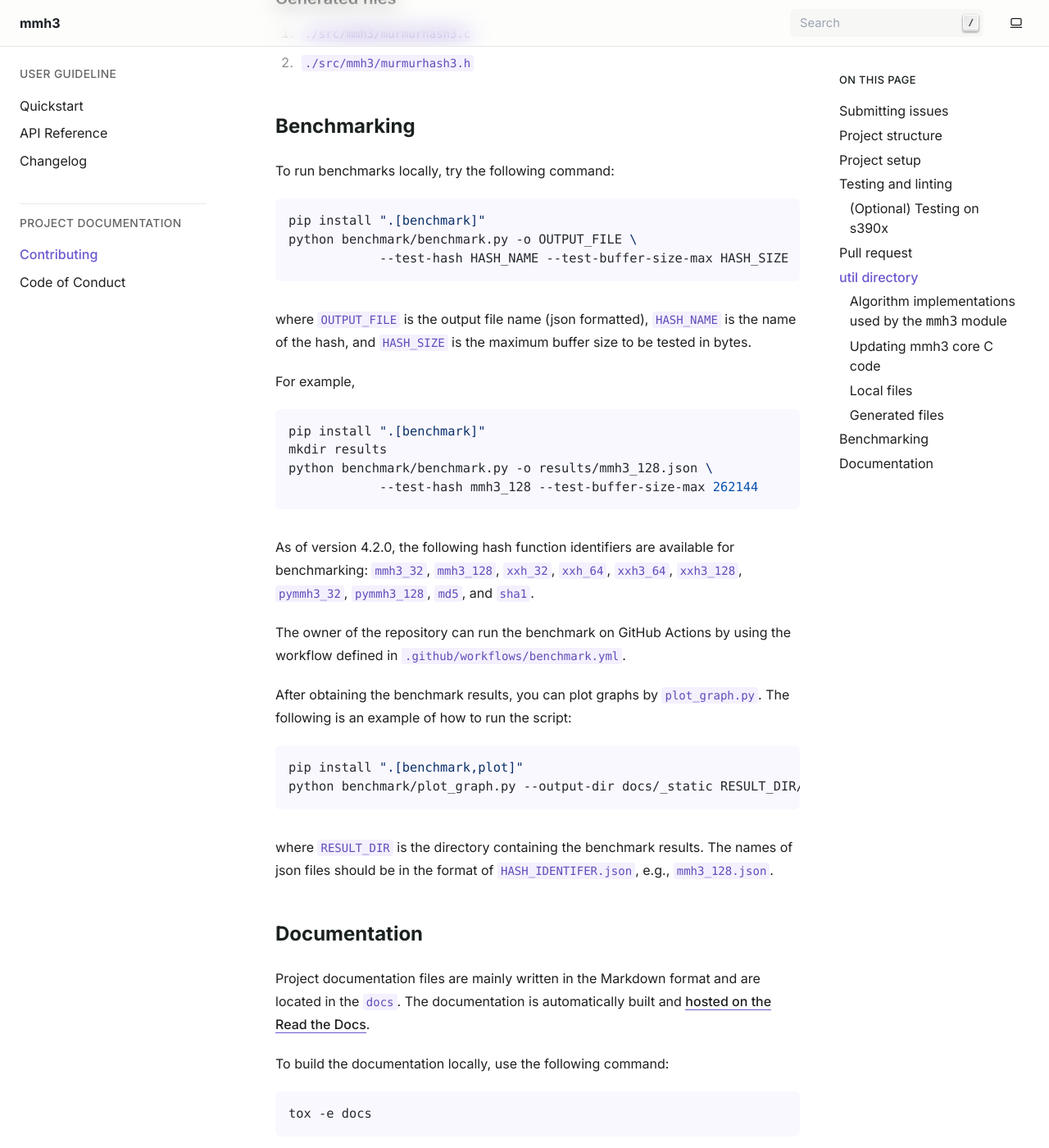
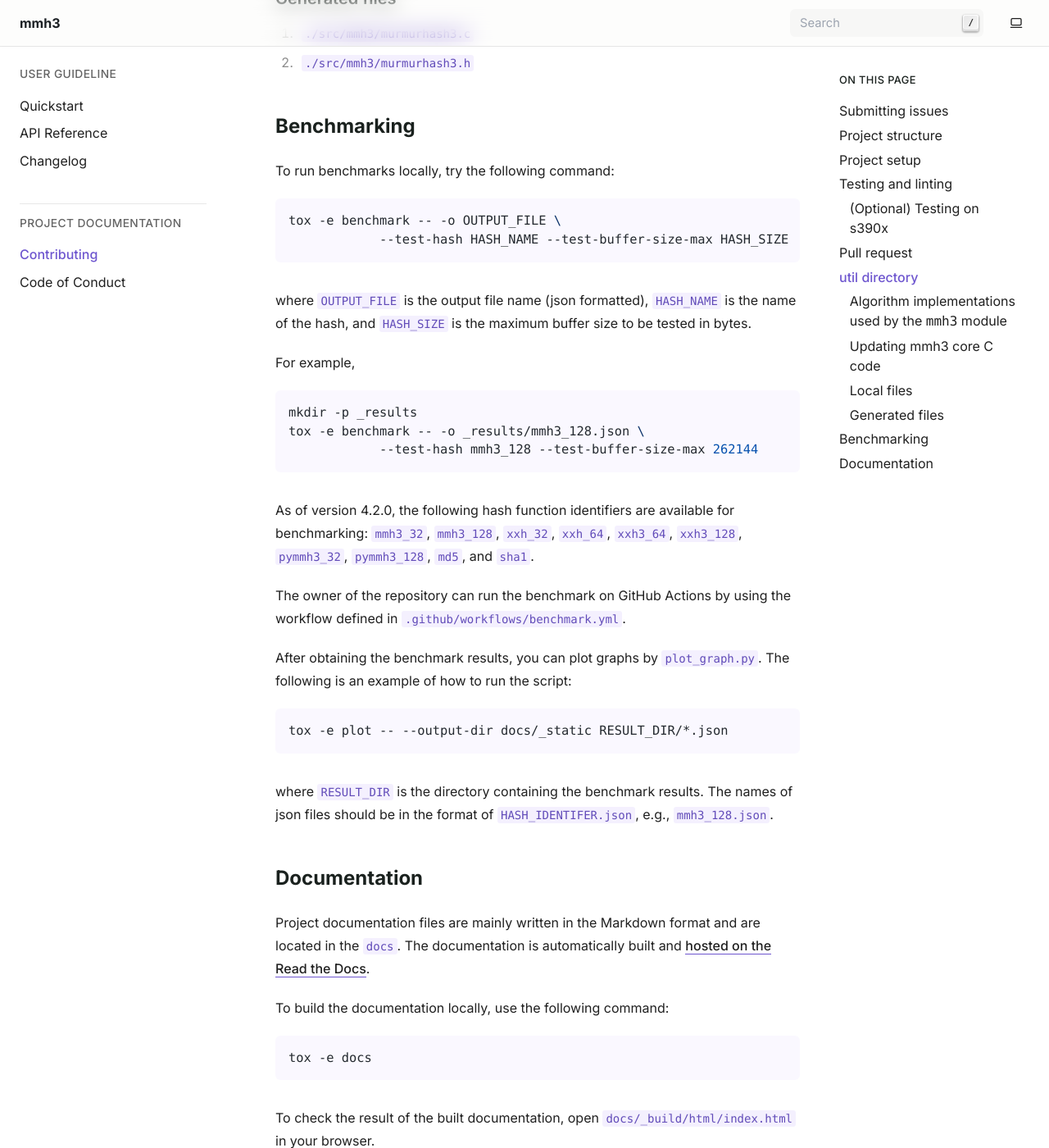
Before and after one commit to hajimes/mmh3, a Sphinx documentation site: the page built from docs/CONTRIBUTING.md, in a window 1280 px wide and 1400 px high, scrolled down 3922 px. Shown: the whole window at 82% size. Built offline with Sphinx 7.4.7, drawn with Linux system fonts in a browser that asks for light colours.

Commit message:
Add tox testenv for benchmark and plot

````diff
--- a/docs/CONTRIBUTING.md
+++ b/docs/CONTRIBUTING.md
@@ -153,8 +153,7 @@ Then, run `tox -e build_cfiles` again to update the `murmurhash3.*` files.
 To run benchmarks locally, try the following command:
 
 ```shell
-pip install ".[benchmark]"
-python benchmark/benchmark.py -o OUTPUT_FILE \
+tox -e benchmark -- -o OUTPUT_FILE \
             --test-hash HASH_NAME --test-buffer-size-max HASH_SIZE
 ```
 
@@ -165,9 +164,8 @@ in bytes.
 For example,
 
 ```shell
-pip install ".[benchmark]"
-mkdir results
-python benchmark/benchmark.py -o results/mmh3_128.json \
+mkdir -p _results
+tox -e benchmark -- -o _results/mmh3_128.json \
             --test-hash mmh3_128 --test-buffer-size-max 262144
 ```
 
@@ -182,8 +180,7 @@ After obtaining the benchmark results, you can plot graphs by `plot_graph.py`.
 The following is an example of how to run the script:
 
 ```shell
-pip install ".[benchmark,plot]"
-python benchmark/plot_graph.py --output-dir docs/_static RESULT_DIR/*.json
+tox -e plot -- --output-dir docs/_static RESULT_DIR/*.json
 ```
 
 where `RESULT_DIR` is the directory containing the benchmark results.
````
Also changed, not shown: 2 other files.
